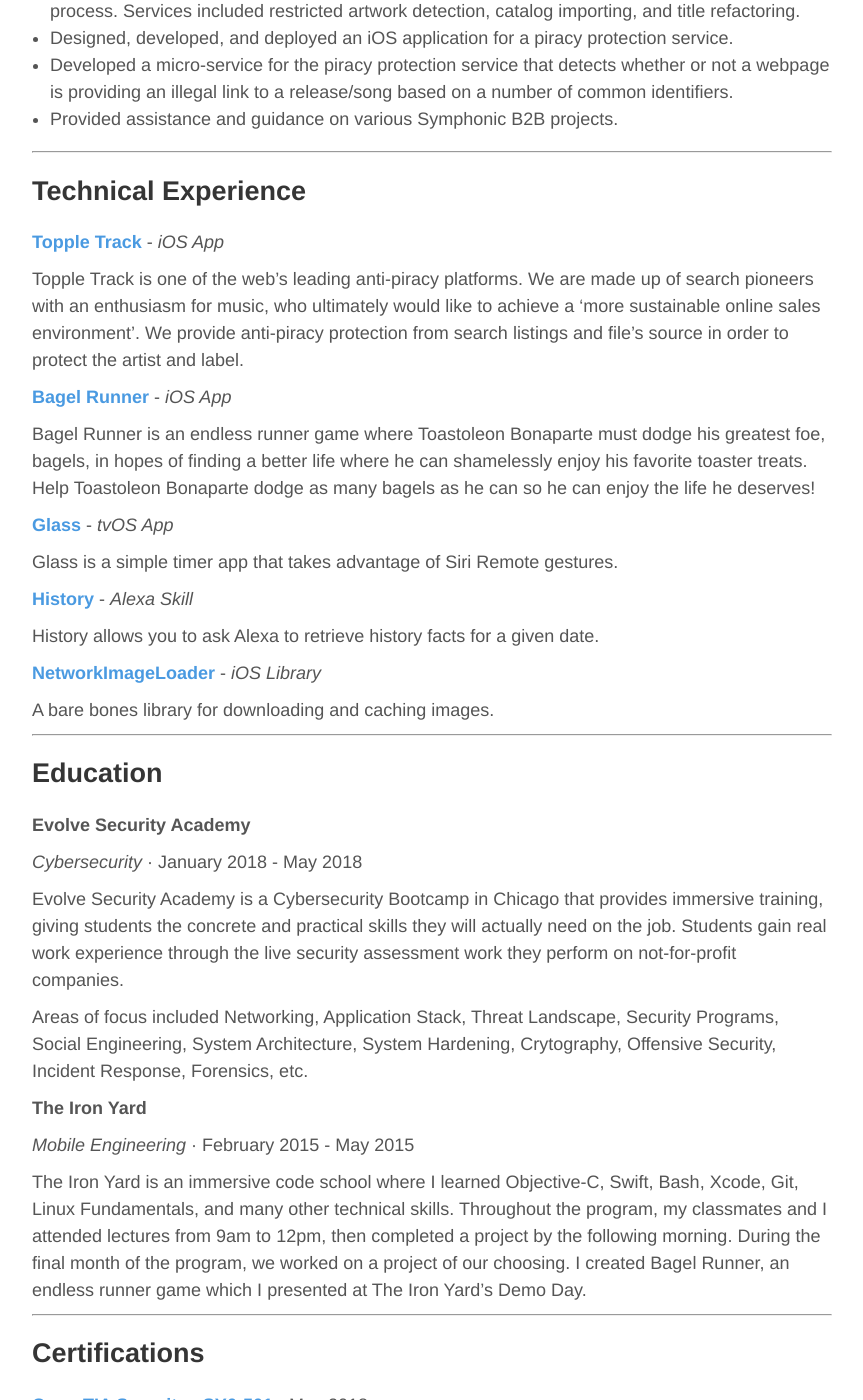
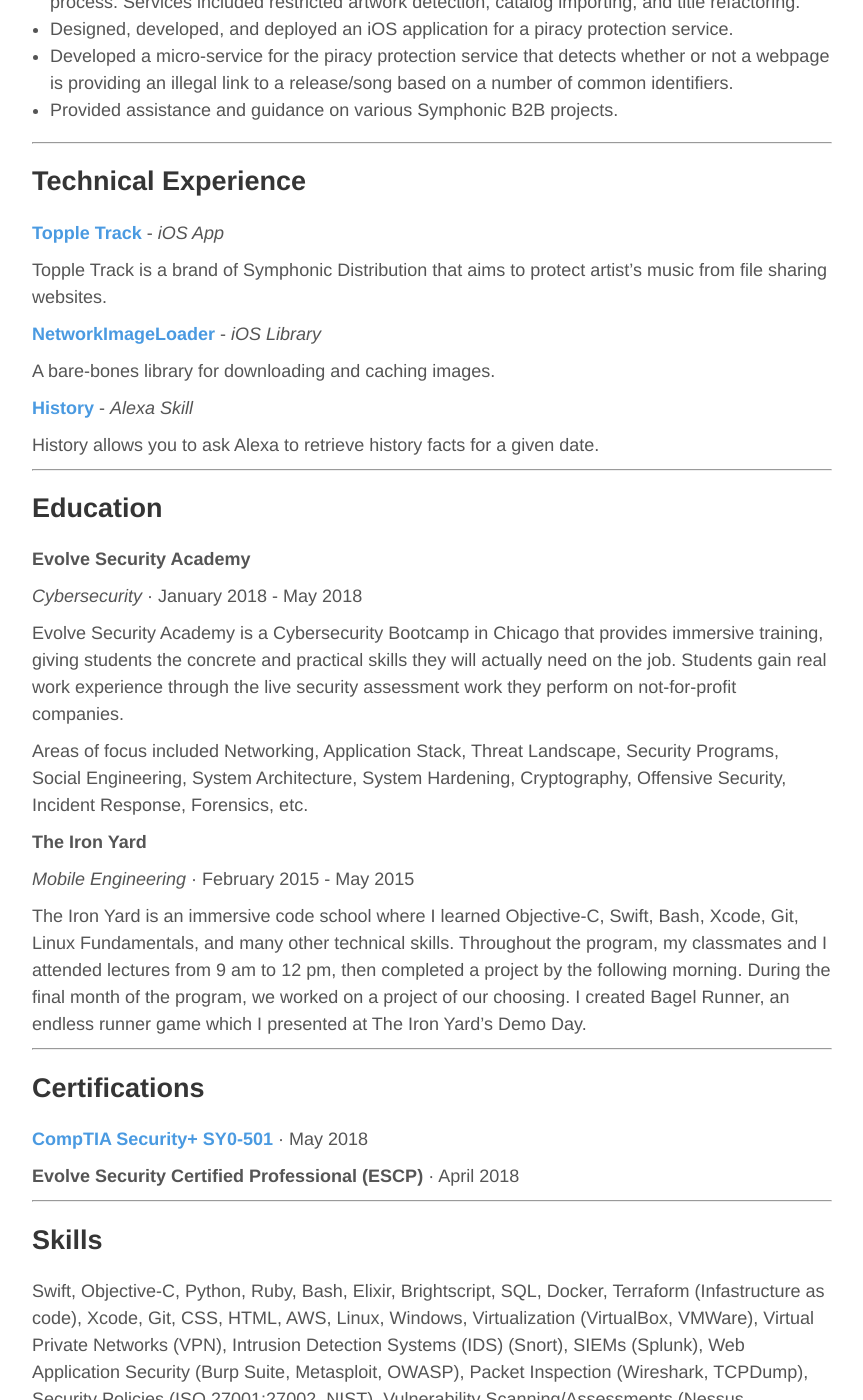
Before and after one commit to joerocca/joerocca.github.io, a Jekyll site: the page built from resume.md, in a window 1280 px wide and 1400 px high, scrolled down 1358 px. Shown: the whole window, without its empty margins (208-1071 px from the left). Built offline with Jekyll 4.4.1, drawn with Linux system fonts in a browser that asks for light colours; some of the changed text lies outside the part shown.

Commit message:
Updated resume grammar

```diff
--- a/resume.md
+++ b/resume.md
@@ -3,13 +3,14 @@
 title: Resume
 ---
 
-## *Software Developer*
+Summary
+-------
 
 [{{ site.author.phone }}](tel:{{ site.author.phone }}) &middot; [{{ site.author.email }}](mailto:{{ site.author.email }}) &middot; [joerocca.me]({{ site.author.website }}) &middot; [www.github.com/joerocca]({{ site.author.github }}){:target="blank"}
 
 Tampa, FL
 
-Developer seeking opportunities to contribute to a company’s growth while expanding my skills beyond my current knowledge.
+I am a Software Developer and Cybersecurity Apprentice seeking opportunities to contribute to a company’s growth while expanding my skills beyond my current knowledge.
 
 ***
 
@@ -57,23 +58,15 @@
 
 [**Topple Track**](https://itunes.apple.com/us/app/topple-track/id1121866705?mt=8){:target="blank"} - *iOS App*
 
-Topple Track is one of the web’s leading anti-piracy platforms. We are made up of search pioneers with an enthusiasm for music, who ultimately would like to achieve a ‘more sustainable online sales environment’. We provide anti-piracy protection from search listings and file’s source in order to protect the artist and label.
+Topple Track is a brand of Symphonic Distribution that aims to protect artist's music from file sharing websites.
 
-[**Bagel Runner**](https://itunes.apple.com/us/app/bagel-runner/id987543533?mt=8){:target="blank"} - *iOS App*
+[**NetworkImageLoader**](https://github.com/joerocca/NetworkImageLoader){:target="blank"} - *iOS Library*
 
-Bagel Runner is an endless runner game where Toastoleon Bonaparte must dodge his greatest foe, bagels, in hopes of finding a better life where he can shamelessly enjoy his favorite toaster treats. Help Toastoleon Bonaparte dodge as many bagels as he can so he can enjoy the life he deserves!
-
-[**Glass**](https://itunes.apple.com/us/app/glass-simple-gesture-based-timer/id1269254738?mt=8){:target="blank"} - *tvOS App*
-
-Glass is a simple timer app that takes advantage of Siri Remote gestures.
+A bare-bones library for downloading and caching images.
 
 [**History**](https://www.amazon.com/dp/B01FOR95WC){:target="blank"} - *Alexa Skill*
 
 History allows you to ask Alexa to retrieve history facts for a given date.
-
-[**NetworkImageLoader**](https://github.com/joerocca/NetworkImageLoader){:target="blank"} - *iOS Library*
-
-A bare bones library for downloading and caching images.
 
 ***
 
@@ -86,13 +79,13 @@
 
 Evolve Security Academy is a Cybersecurity Bootcamp in Chicago that provides immersive training, giving students the concrete and practical skills they will actually need on the job. Students gain real work experience through the live security assessment work they perform on not-for-profit companies.
 
-Areas of focus included Networking, Application Stack, Threat Landscape, Security Programs, Social Engineering, System Architecture, System Hardening, Crytography, Offensive Security, Incident Response, Forensics, etc.
+Areas of focus included Networking, Application Stack, Threat Landscape, Security Programs, Social Engineering, System Architecture, System Hardening, Cryptography, Offensive Security, Incident Response, Forensics, etc.
 
 **The Iron Yard**
 
 *Mobile Engineering* &middot; February 2015 - May 2015
 
-The Iron Yard is an immersive code school where I learned Objective-C, Swift, Bash, Xcode, Git, Linux Fundamentals, and many other technical skills. Throughout the program, my classmates and I attended lectures from 9am to 12pm, then completed a project by the following morning. During the final month of the program, we worked on a project of our choosing. I created Bagel Runner, an endless runner game which I presented at The Iron Yard's Demo Day.
+The Iron Yard is an immersive code school where I learned Objective-C, Swift, Bash, Xcode, Git, Linux Fundamentals, and many other technical skills. Throughout the program, my classmates and I attended lectures from 9 am to 12 pm, then completed a project by the following morning. During the final month of the program, we worked on a project of our choosing. I created Bagel Runner, an endless runner game which I presented at The Iron Yard's Demo Day.
 
 ***
 
```
Also changed, not shown: other parts of resume.md (+2 -2 lines).
